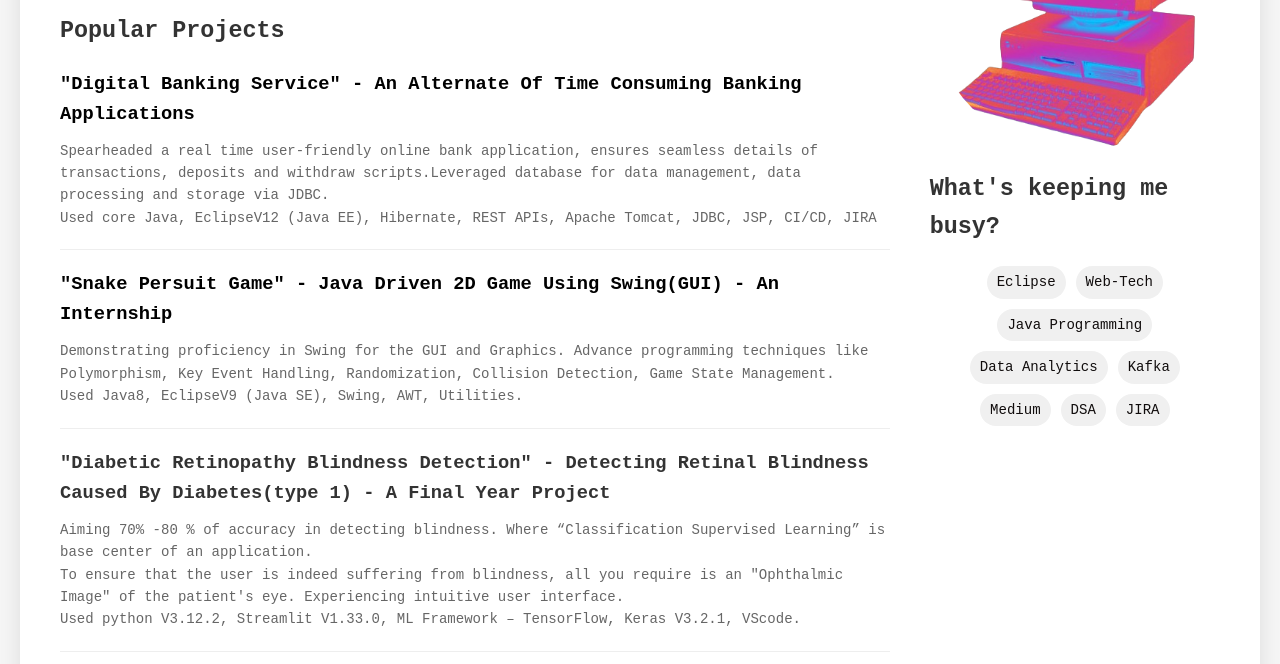
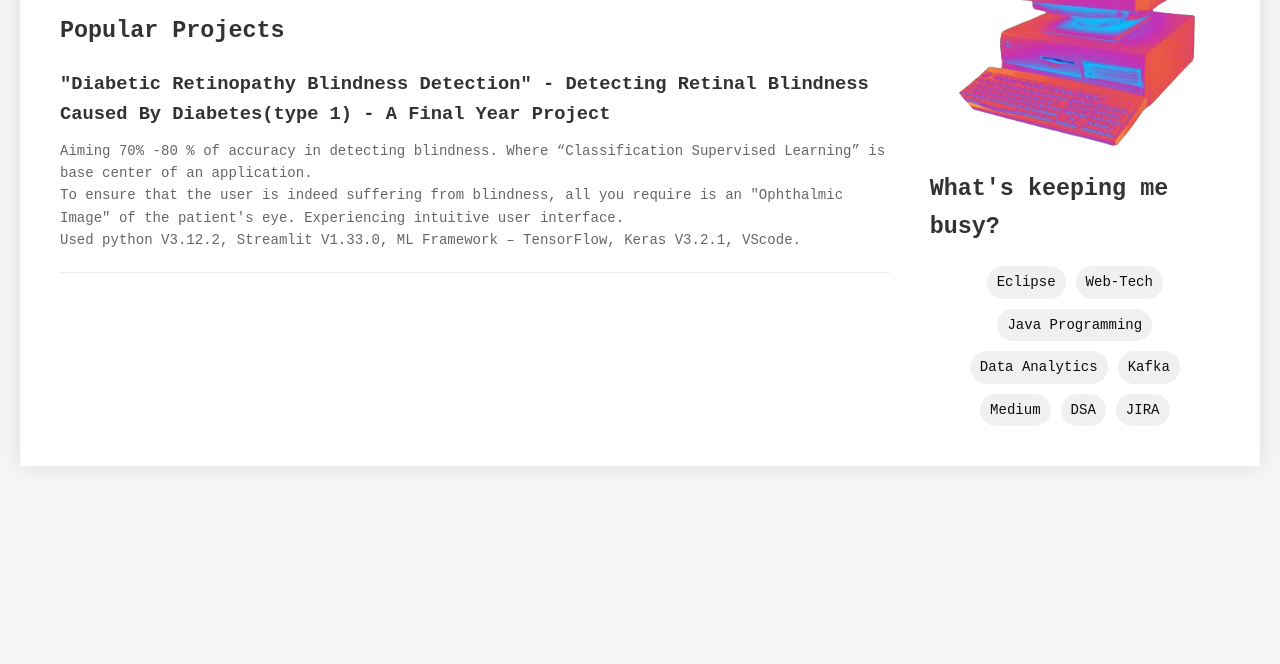
Before and after one commit to NwantikaAnkushe/Personal-Catalogue, a plain HTML site: page index.html in a window 1280 px wide. Shown: the part 284-948 px from the top of the page. After the commit the page ends 800 px from the top, so only its background shows below. Drawn offline with nearby package versions, Linux system fonts and the light colour scheme.

Commit message:
index.html

```diff
--- a/index.html
+++ b/index.html
@@ -187,7 +187,7 @@
                 </div>
                 <h2>Popular Projects</h2>
                 <ul class="article-list">
-                    <li class="article-item">
+<!--                     <li class="article-item">
                         <h3 class="article-title"><a href="https://github.com/AwantikaAnkushe/Digital-Banking-Service">"Digital Banking Service" - An Alternate Of Time Consuming Banking Applications </a></h3>
                         <p class="article-preview">Spearheaded a real time user-friendly online bank application, ensures seamless details of transactions, deposits and withdraw
                             scripts.Leveraged database for data management, data processing and storage via JDBC.
@@ -197,7 +197,7 @@
                         <h3 class="article-title"><a href="https://github.com/AwantikaAnkushe/PythonPersuit-Game">"Snake Persuit Game" - Java Driven 2D Game Using Swing(GUI) - An Internship </a></h3>
                         <p class="article-preview">Demonstrating proficiency in Swing for the GUI and Graphics. Advance programming techniques like Polymorphism, Key Event Handling, Randomization, Collision Detection, Game State Management.
                             <br>Used Java8, EclipseV9 (Java SE), Swing, AWT, Utilities.</p>
-                    </li>
+                    </li> -->
                     <li class="article-item">
                         <h3 class="article-title">"Diabetic Retinopathy Blindness Detection" - Detecting Retinal Blindness Caused By Diabetes(type 1) - A Final Year Project </a></h3>
                         <p class="article-preview">Aiming 70% -80 % of accuracy in detecting blindness. Where “Classification Supervised Learning” is base center of an application.
```
